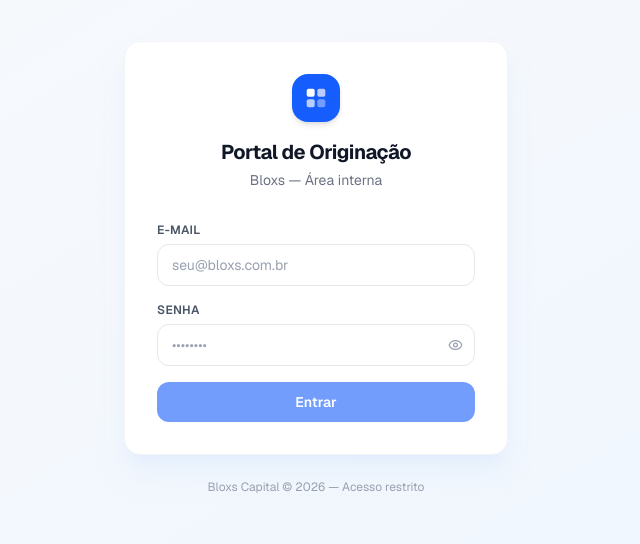
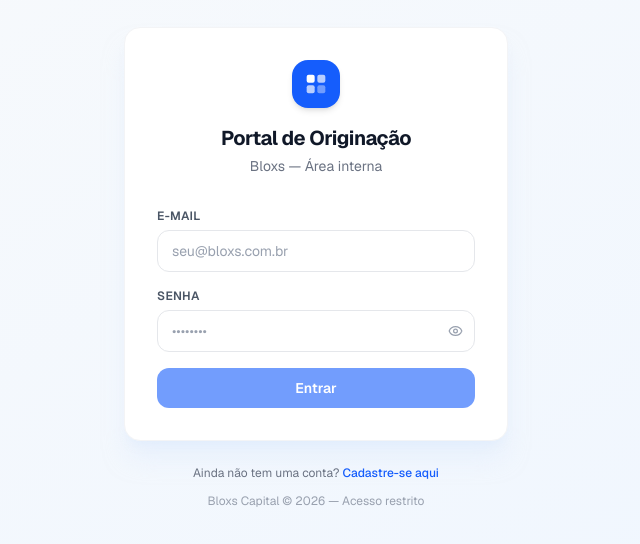
Before and after one commit to Miletobloxs/dcc-elegibilidade-form, a Next.js app: page /login in a window 1280 px wide. Shown: the part 132-676 px from the top of the page, without its empty margins (324-964 px from the left). Built offline with nearby package versions, Linux system fonts and the light colour scheme; no server answers.

Commit message:
feat: redirect root to /login and add cadastro link on login page

```diff
--- a/src/app/(auth)/login/page.tsx
+++ b/src/app/(auth)/login/page.tsx
@@ -8,7 +8,7 @@
 function LoginForm() {
   const router = useRouter();
   const searchParams = useSearchParams();
-  const redirectTo = searchParams.get("redirectTo") ?? "/dashboard";
+  const redirectTo = searchParams.get("redirectTo") ?? "/deals/new";
 
   const [email, setEmail] = useState("");
   const [password, setPassword] = useState("");
@@ -120,7 +120,17 @@
         </Suspense>
       </div>
 
-      <p className="text-center text-xs text-gray-400 mt-6">
+      <p className="text-center text-xs text-gray-500 mt-6">
+        Ainda não tem uma conta?{" "}
+        <a
+          href="/bypass-cadastro"
+          className="text-blue-600 font-medium hover:underline"
+        >
+          Cadastre-se aqui
+        </a>
+      </p>
+
+      <p className="text-center text-xs text-gray-400 mt-3">
         Bloxs Capital © {new Date().getFullYear()} — Acesso restrito
       </p>
     </div>
--- a/src/app/page.tsx
+++ b/src/app/page.tsx
@@ -1,5 +1,5 @@
 import { redirect } from "next/navigation";
 
 export default function Home() {
-  redirect("/deals/new");
+  redirect("/login");
 }
```
